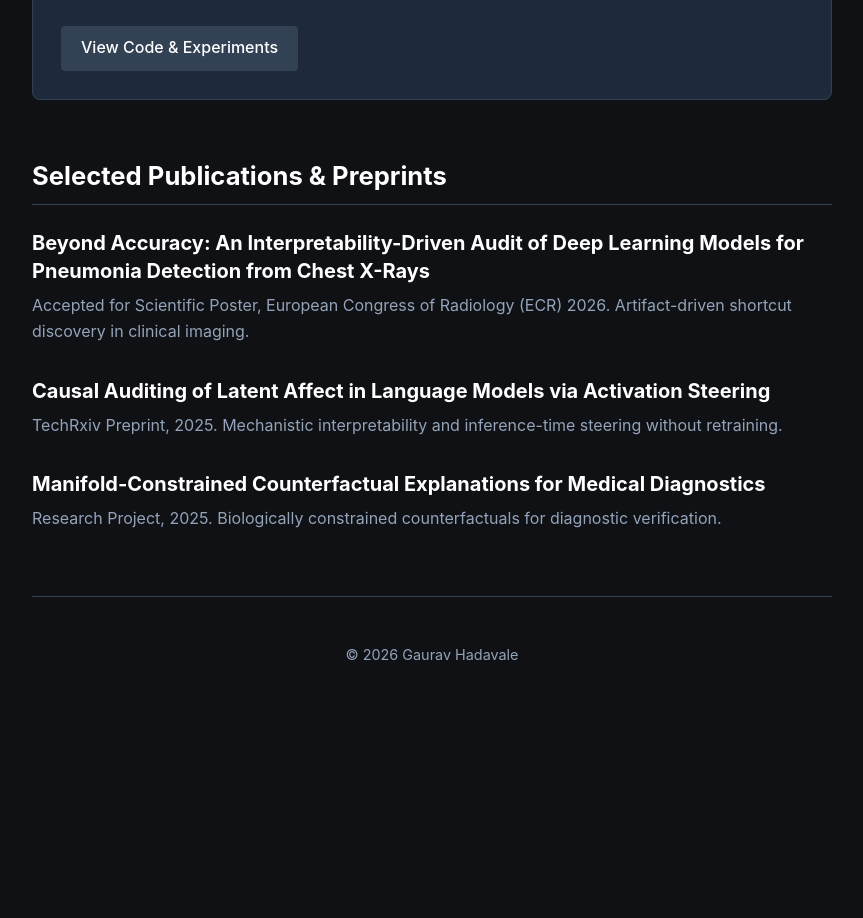
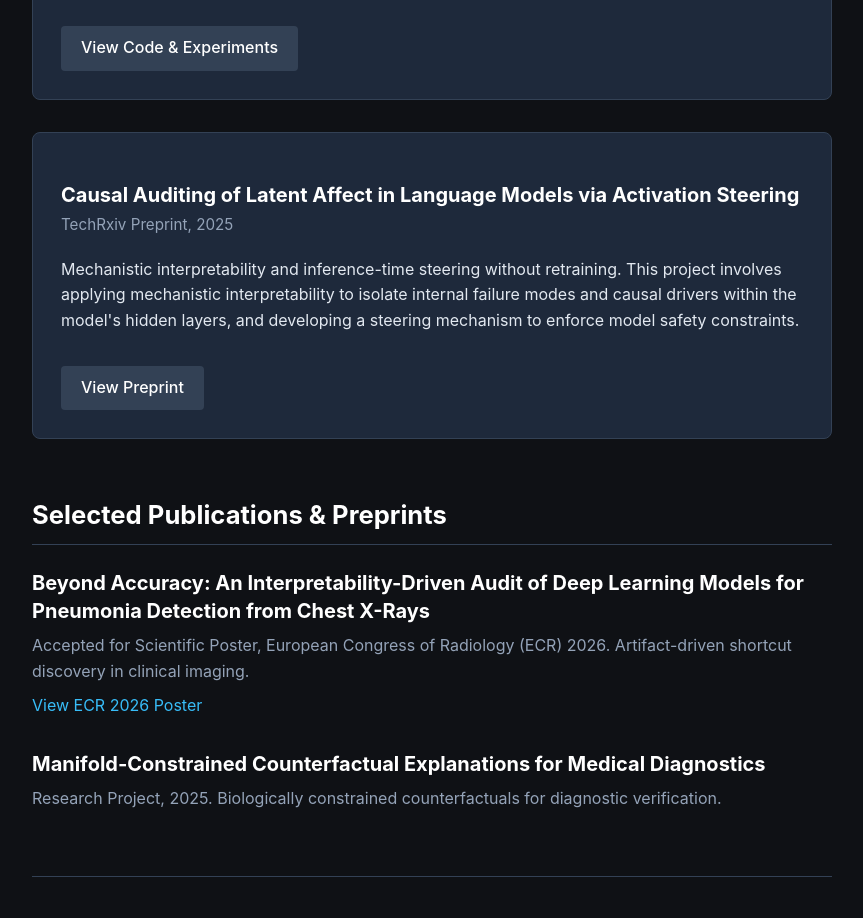
Before and after one commit to gauravhadavale07/gauravhadavale07.github.io, a plain HTML site: page index.html in a window 1280 px wide. Shown: the part 1060-1978 px from the top of the page, without its empty margins (208-1071 px from the left). Before the commit the page ends 1773 px from the top, so only its background shows below. Drawn offline with Linux system fonts and the light colour scheme.

Commit message:
Update site: add ECR poster link and Causal Auditing project

```diff
--- a/index.html
+++ b/index.html
@@ -36,8 +36,8 @@
       </section>
 
       <section class="section">
-        <h2>Active Project</h2>
-        <div class="project-card">
+        <h2>Projects</h2>
+        <div class="project-card" style="margin-bottom: 2rem;">
           <h3>Reading Between the Lesions: Auditing Whether Multimodal Dermatology Classifiers Actually Use Clinical Text</h3>
           <p class="project-meta">Accepted to MICCAI 2026 · Mechanistic Interpretability for Medical Foundation Models Workshop</p>
           <p>A mechanistic audit asking a safety-critical question: when a multimodal classifier scores well, is clinical text actually driving the decision—or are priors, token scaffolding, and shortcuts? I designed matched counterfactual probes, ablations, and Top-K sparse autoencoders on fused representations to investigate this.</p>
@@ -48,6 +48,13 @@
           </ul>
           <a href="https://github.com/gauravhadavale07" class="btn" target="_blank" rel="noopener noreferrer">View Code &amp; Experiments</a>
         </div>
+
+        <div class="project-card">
+          <h3>Causal Auditing of Latent Affect in Language Models via Activation Steering</h3>
+          <p class="project-meta">TechRxiv Preprint, 2025</p>
+          <p>Mechanistic interpretability and inference-time steering without retraining. This project involves applying mechanistic interpretability to isolate internal failure modes and causal drivers within the model's hidden layers, and developing a steering mechanism to enforce model safety constraints.</p>
+          <a href="https://www.techrxiv.org/doi/10.36227/techrxiv.176823105.52829404" class="btn" target="_blank" rel="noopener noreferrer">View Preprint</a>
+        </div>
       </section>
 
       <section class="section">
@@ -55,10 +62,7 @@
         <div class="publication">
           <h3>Beyond Accuracy: An Interpretability-Driven Audit of Deep Learning Models for Pneumonia Detection from Chest X-Rays</h3>
           <p>Accepted for Scientific Poster, European Congress of Radiology (ECR) 2026. Artifact-driven shortcut discovery in clinical imaging.</p>
-        </div>
-        <div class="publication">
-          <h3>Causal Auditing of Latent Affect in Language Models via Activation Steering</h3>
-          <p>TechRxiv Preprint, 2025. Mechanistic interpretability and inference-time steering without retraining.</p>
+          <p style="margin-top: 0.5rem;"><a href="https://dx.doi.org/10.26044/ecr2026/C-30021" target="_blank" rel="noopener noreferrer">View ECR 2026 Poster</a></p>
         </div>
         <div class="publication">
           <h3>Manifold-Constrained Counterfactual Explanations for Medical Diagnostics</h3>
```
